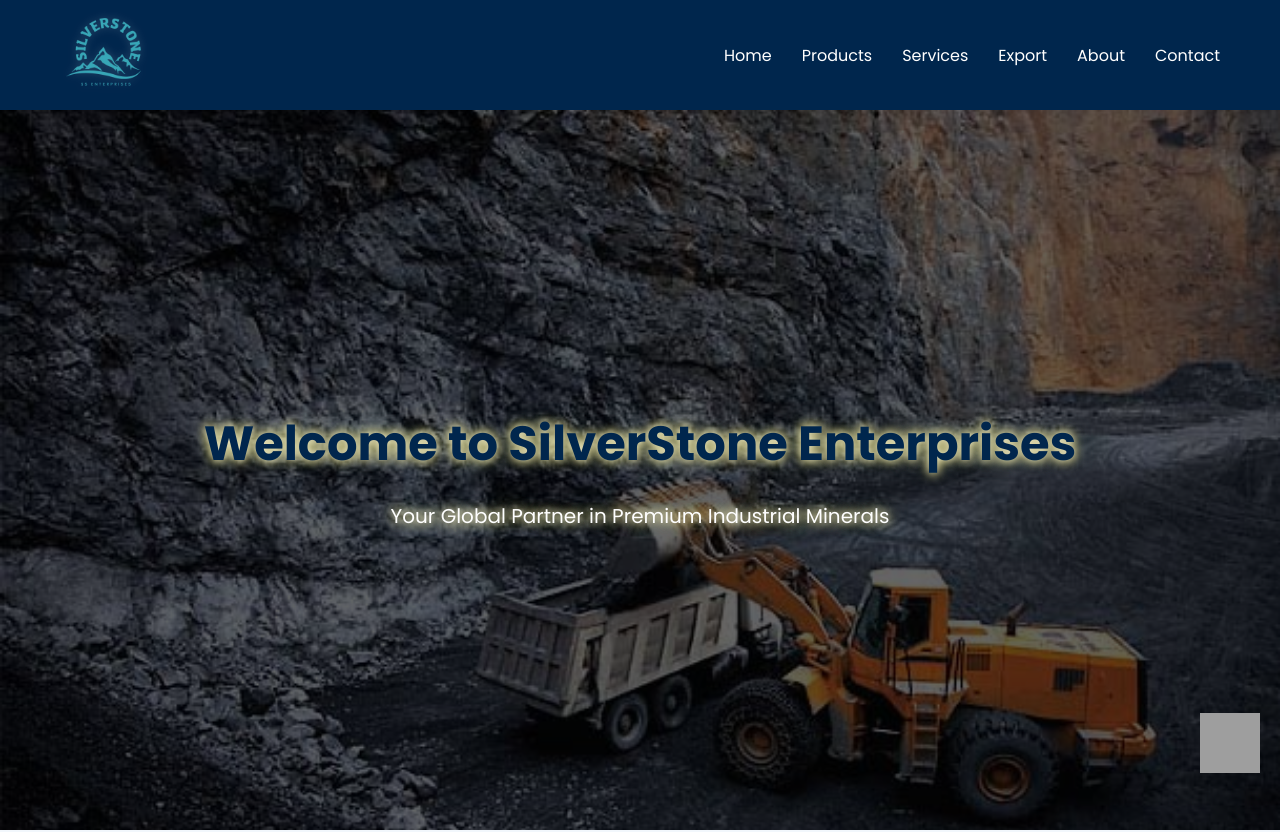
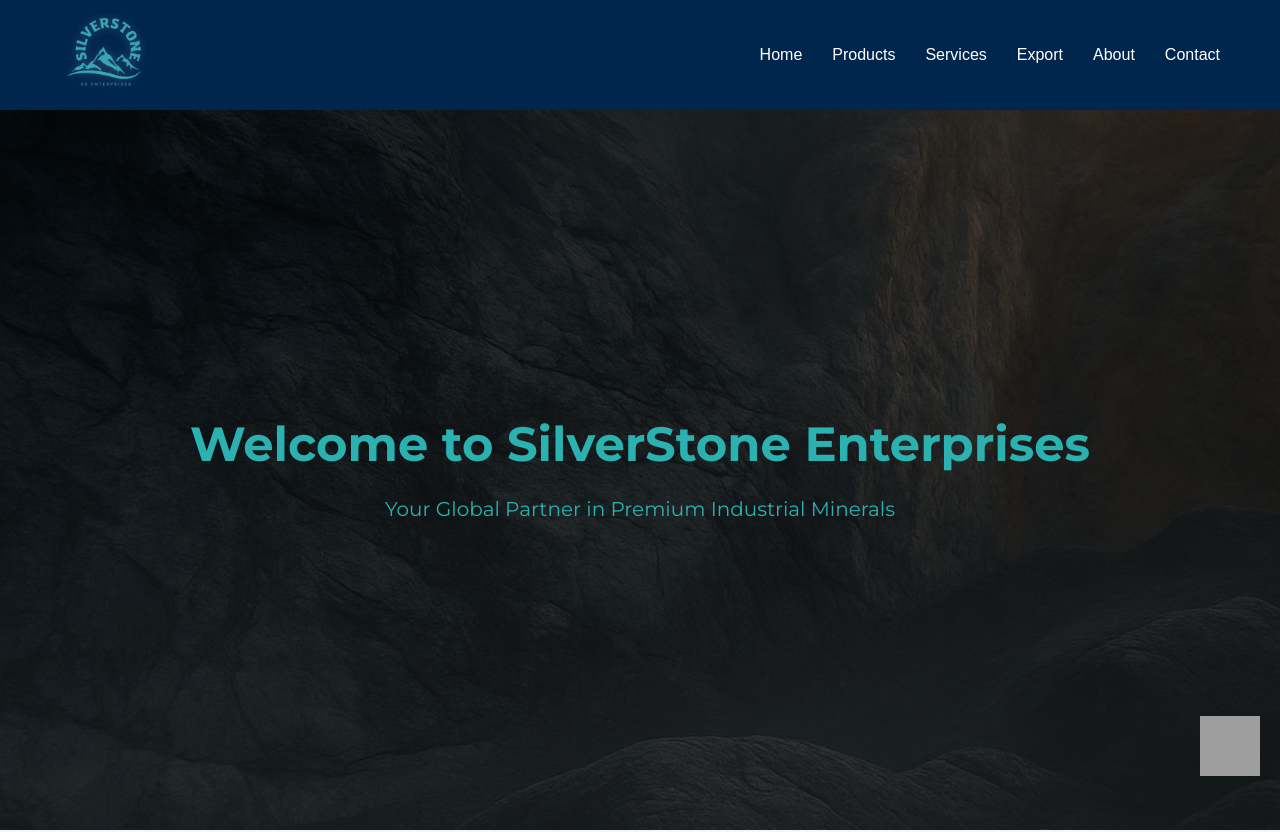
Before and after one commit to UmerShawal/asif-chemicals, a React (Create React App) app: page / in a window 1280 px wide. Shown: the top 832 px of the page. Built offline with nearby package versions, Linux system fonts and the light colour scheme; grey boxes are pictures that could not be loaded.

Commit message:
background image

```diff
--- a/public/index.html
+++ b/public/index.html
@@ -3,8 +3,10 @@
   <head>
     <meta charset="utf-8" />
 
-    <!-- ✅ Font: Poppins -->
-    <link href="https://fonts.googleapis.com/css2?family=Poppins:wght@400;600;700&display=swap" rel="stylesheet" />
+   <!-- Google Font: Montserrat -->
+<link href="https://fonts.googleapis.com/css2?family=Montserrat:wght@400;600;700&display=swap" rel="stylesheet">
+
+
 
     <!-- ✅ Viewport for responsive layout -->
     <meta name="viewport" content="width=device-width, initial-scale=1" />
--- a/src/components/AboutSection.css
+++ b/src/components/AboutSection.css
@@ -14,7 +14,7 @@
   align-items: center;
   max-width: 1300px;
   margin: 0 auto;
-  gap: 60px;
+  gap: 30px;
 }
 
 .about-text {
--- a/src/components/Hero.css
+++ b/src/components/Hero.css
@@ -6,6 +6,8 @@
   color: white;
   text-align: center;
   position: relative;
+  font-family: 'Montserrat', sans-serif;
+
 }
 
 .hero::before {
@@ -22,22 +24,19 @@
 
 .hero h1 {
   font-size: 48px;
+  color: #2AB1B0; /* Same turquoise color from logo */
   animation: fadeInDown 1s ease-out;
-  text-shadow:
-    0 0 8px rgba(255, 255, 255, 0.8),
-    0 0 12px rgba(255, 215, 0, 0.7),   /* gold */
-    0 0 18px rgba(173, 216, 230, 0.6); /* light blue */
+  text-shadow: none; /* Remove glow */
+  font-weight: 700;
 }
 
 .hero p {
   font-size: 20px;
+  color: #2AB1B0; /* Same turquoise color from logo */
   animation: fadeInUp 1s ease-out;
-  color: #fff;
-  text-shadow:
-    0 0 8px rgba(255, 255, 255, 0.9),
-    0 0 12px rgba(255, 215, 0, 0.7),   /* gold */
-    0 0 18px rgba(173, 216, 230, 0.6); /* light blue */
+  text-shadow: none;
 }
+
 
 @keyframes fadeInDown {
   from { opacity: 0; transform: translateY(-20px); }
--- a/src/components/HeroSection.jsx
+++ b/src/components/HeroSection.jsx
@@ -1,6 +1,6 @@
 import React from 'react';
 import './Hero.css';
-import bgImage from '../assets/hero-bg.jpeg';
+import bgImage from '../assets/hero-bg.png';
 
 const HeroSection = () => {
   return (
--- a/src/components/Navbar.css
+++ b/src/components/Navbar.css
@@ -87,8 +87,9 @@
 .bar {
   width: 26px;
   height: 3px;
-  background-color: white;
+  background-color: rgba(255, 255, 255, 0.5);
   transition: 0.3s ease;
+  /* filter: drop-shadow(0 0 4px rgba(255, 255, 255, 0.2)); */
 }
 
 .rotate1 {
```
Also changed, not shown: src/assets/hero-bg.jpeg (deleted), src/assets/hero-bg.png (added).
